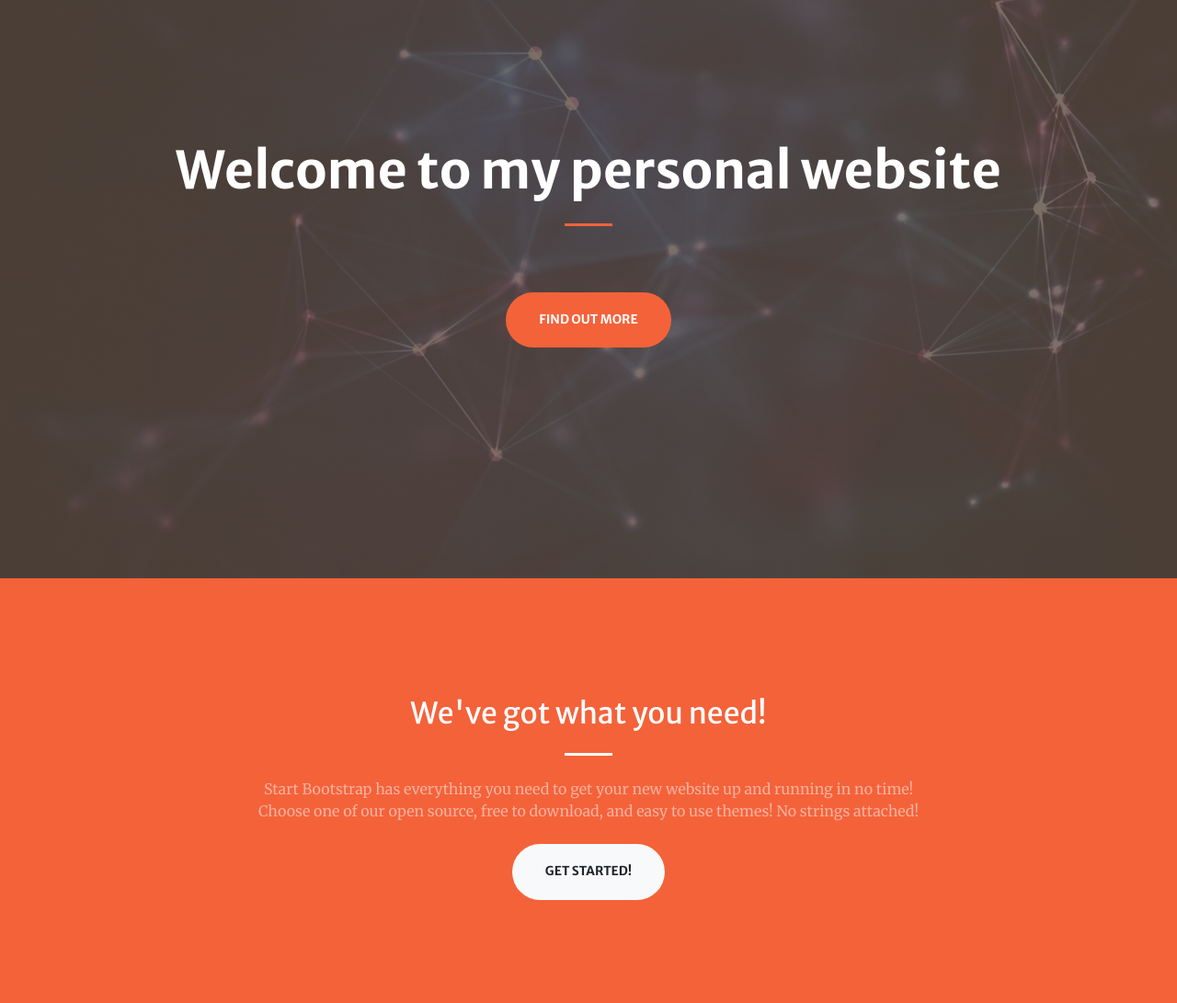
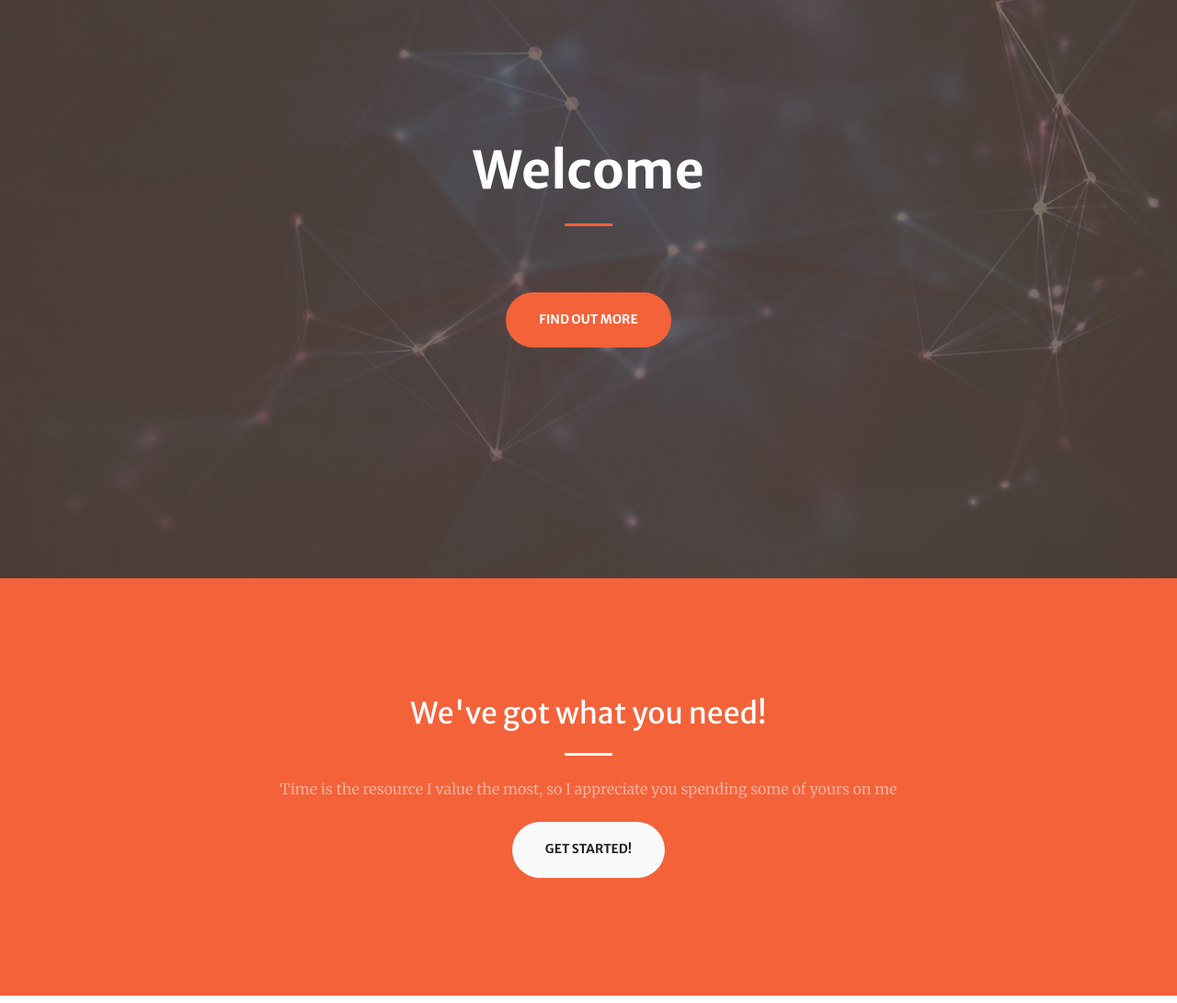
Before and after one commit to avijitj-hub/avijitj.github.io, a plain HTML site: page index.html in a window 1280 px wide. Shown: the part 171-1262 px from the top of the page at 92% size. Drawn offline with nearby package versions, Linux system fonts and the light colour scheme.

Commit message:
text changes

```diff
--- a/index.html
+++ b/index.html
@@ -39,7 +39,7 @@
             <div class="container h-100">
                 <div class="row h-100 align-items-center justify-content-center text-center">
                     <div class="col-lg-10 align-self-end">
-                        <h1 class="text-white font-weight-bold">Welcome to my personal website</h1>
+                        <h1 class="text-white font-weight-bold">Welcome</h1>
                         <hr class="divider my-4" />
                     </div>
                     <div class="col-lg-8 align-self-baseline">
@@ -56,7 +56,7 @@
                     <div class="col-lg-8 text-center">
                         <h2 class="text-white mt-0">We've got what you need!</h2>
                         <hr class="divider light my-4" />
-                        <p class="text-white-50 mb-4">Start Bootstrap has everything you need to get your new website up and running in no time! Choose one of our open source, free to download, and easy to use themes! No strings attached!</p>
+                        <p class="text-white-50 mb-4">Time is the resource I value the most, so I appreciate you spending some of yours on me</p>
                         <a class="btn btn-light btn-xl js-scroll-trigger" href="#services">Get Started!</a>
                     </div>
                 </div>
```
